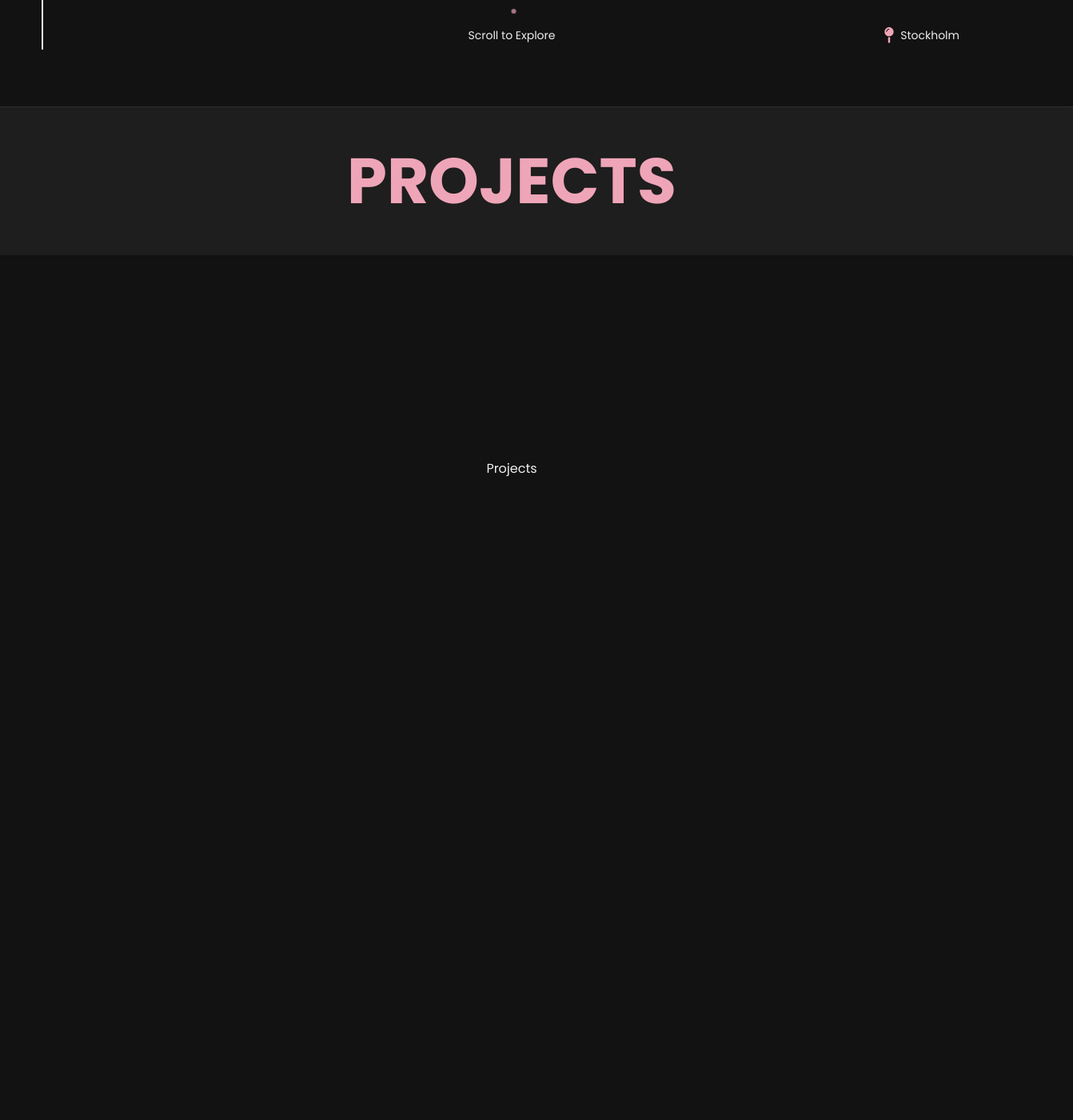
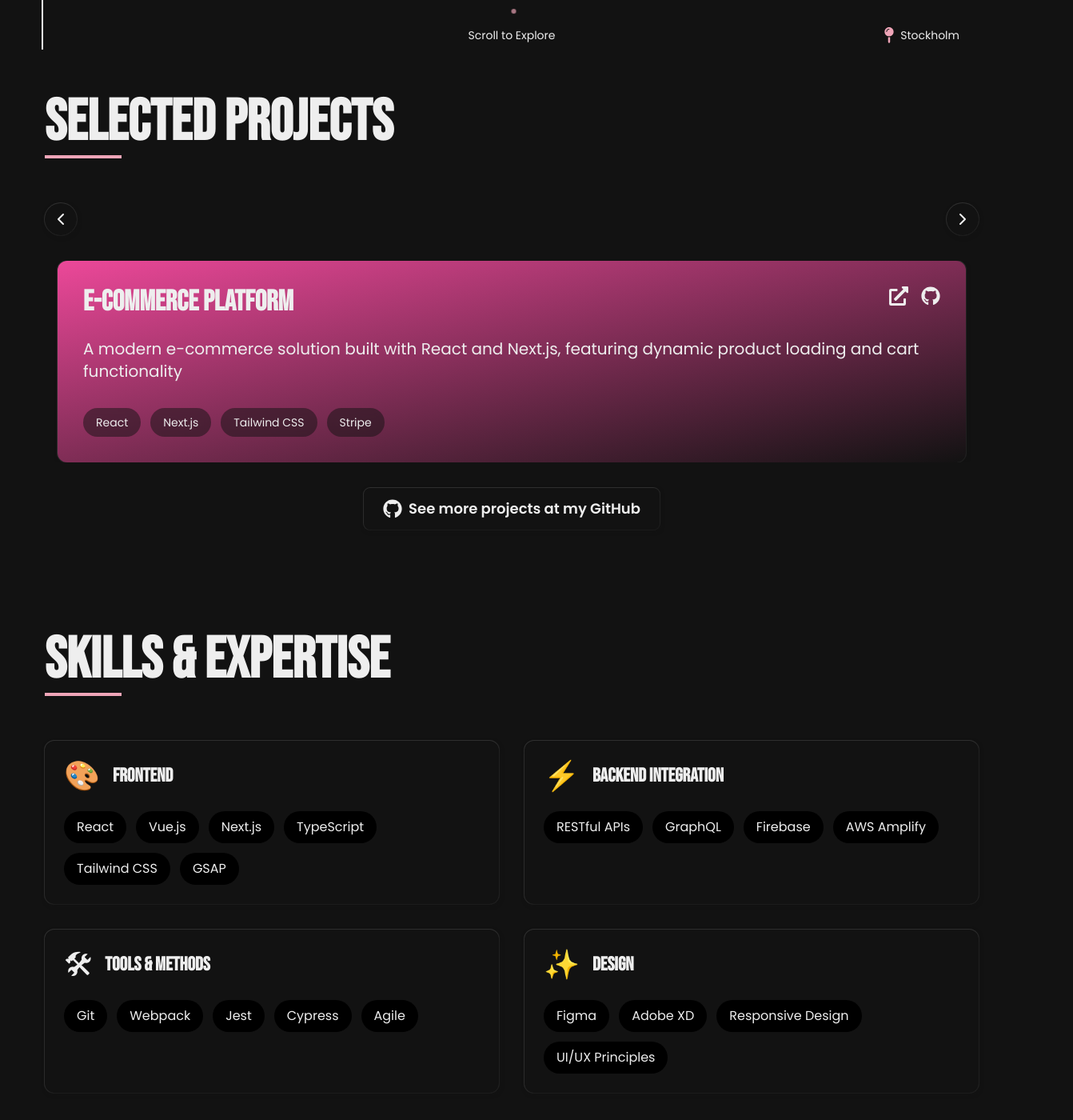
Before and after one commit to zarhaselene/portfolio, a Next.js app: page / in a window 1280 px wide. Shown: the part 738-2138 px from the top of the page at 80% size, 1342 px wide, since content can reach past the window. Before the commit the page ends 2112 px from the top, so only its background shows below. Built offline with nearby package versions, Linux system fonts and the light colour scheme.

Commit message:
Add motion library and update Tailwind shadow naming convention; remove unused Heading component

```diff
--- a/package.json
+++ b/package.json
@@ -9,6 +9,7 @@
     "lint": "next lint"
   },
   "dependencies": {
+    "motion": "^12.4.4",
     "next": "15.1.7",
     "react": "^19.0.0",
     "react-dom": "^19.0.0",
--- a/src/app/components/Heading.jsx
+++ /dev/null
@@ -1,15 +0,0 @@
-import React from "react";
-
-const Heading = ({ word }) => (
-  <div
-    className="mt-8 bg-base-200 shadow-dividers
-    relative flex items-center justify-center  -mx-[8vw]
-    lg:py-8 py-[10px] lg:mt-[80px] lg:mb-[50px] mb-[30px] "
-  >
-    <span className="text-secondary text-[3rem] lg:text-[5rem] uppercase font-bold">
-      {word}
-    </span>
-  </div>
-);
-
-export default Heading;
--- a/src/app/layout/Projects.jsx
+++ b/src/app/layout/Projects.jsx
@@ -1,7 +1,211 @@
-import React from "react";
+"use client";
+import React, { useState } from "react";
+import { motion } from "framer-motion";
+import { FaGithub, FaExternalLinkAlt, FaTimes } from "react-icons/fa";
+import { FiChevronLeft, FiChevronRight } from "react-icons/fi";
 
-const Projects = () => {
-  return <div className="h-svh mt-64 text-center">Projects</div>;
+const ProjectsAndSkills = () => {
+  const [activeSlide, setActiveSlide] = useState(0);
+
+  const projects = [
+    {
+      title: "E-Commerce Platform",
+      description:
+        "A modern e-commerce solution built with React and Next.js, featuring dynamic product loading and cart functionality",
+      tags: ["React", "Next.js", "Tailwind CSS", "Stripe"],
+      liveUrl: "#",
+      githubUrl: "#",
+      color: "from-pink-500",
+    },
+    {
+      title: "Weather Dashboard",
+      description:
+        "Real-time weather visualization app with location-based forecasts and interactive maps",
+      tags: ["React", "OpenWeather API", "Chart.js", "Styled Components"],
+      liveUrl: "#",
+      githubUrl: "#",
+      color: "from-purple-500",
+    },
+    {
+      title: "Task Management App",
+      description:
+        "Collaborative task management tool with real-time updates and team functionality",
+      tags: ["React", "Firebase", "Material-UI", "Redux"],
+      liveUrl: "#",
+      githubUrl: "#",
+      color: "from-blue-500",
+    },
+  ];
+
+  const skills = [
+    {
+      category: "Frontend",
+      items: [
+        "React",
+        "Vue.js",
+        "Next.js",
+        "TypeScript",
+        "Tailwind CSS",
+        "GSAP",
+      ],
+      icon: "🎨",
+    },
+    {
+      category: "Backend Integration",
+      items: ["RESTful APIs", "GraphQL", "Firebase", "AWS Amplify"],
+      icon: "⚡",
+    },
+    {
+      category: "Tools & Methods",
+      items: ["Git", "Webpack", "Jest", "Cypress", "Agile"],
+      icon: "🛠",
+    },
+    {
+      category: "Design",
+      items: ["Figma", "Adobe XD", "Responsive Design", "UI/UX Principles"],
+      icon: "✨",
+    },
+  ];
+
+  const nextSlide = () => {
+    setActiveSlide((prev) => (prev + 1) % projects.length);
+  };
+
+  const prevSlide = () => {
+    setActiveSlide((prev) => (prev - 1 + projects.length) % projects.length);
+  };
+
+  return (
+    <div className="w-full min-h-screen">
+      {/* Projects Section */}
+      <section className="px-4 py-16">
+        <div className="max-w-[1300px] mx-auto">
+          <h2 className="text-7xl font-bold mb-16 relative">
+            SELECTED PROJECTS
+            <span className="absolute -bottom-2 left-0 w-24 h-1 bg-secondary"></span>
+          </h2>
+
+          <div className="relative">
+            <div className="flex items-center justify-between mb-8">
+              <button
+                onClick={prevSlide}
+                className="p-2 rounded-full shadow-custom hover:text-secondary transition-colors"
+              >
+                <FiChevronLeft size={24} />
+              </button>
+              <button
+                onClick={nextSlide}
+                className="p-2 rounded-full shadow-custom hover:text-secondary transition-colors"
+              >
+                <FiChevronRight size={24} />
+              </button>
+            </div>
+
+            <div className="overflow-hidden">
+              <motion.div
+                className="flex transition-all duration-500 ease-out"
+                animate={{ x: `-${activeSlide * 100}%` }}
+              >
+                {projects.map((project, index) => (
+                  <div key={index} className="w-full flex-shrink-0 px-4">
+                    <motion.div
+                      className={`p-8 rounded-xl bg-gradient-to-br ${project.color} to-transparent shadow-custom`}
+                      initial={{ opacity: 0, y: 20 }}
+                      whileInView={{ opacity: 1, y: 0 }}
+                      transition={{ duration: 0.5 }}
+                    >
+                      <div className="flex justify-between items-start mb-6">
+                        <h3 className="text-4xl font-bold">{project.title}</h3>
+                        <div className="flex gap-4">
+                          <a
+                            href={project.liveUrl}
+                            className="text-base-content hover:text-base-content transition-colors"
+                          >
+                            <FaExternalLinkAlt size={24} />
+                          </a>
+                          <a
+                            href={project.githubUrl}
+                            className="text-base-content hover:text-base-content transition-colors"
+                          >
+                            <FaGithub size={24} />
+                          </a>
+                        </div>
+                      </div>
+
+                      <p className="text-xl text-base-content mb-8">
+                        {project.description}
+                      </p>
+
+                      <div className="flex flex-wrap gap-3">
+                        {project.tags.map((tag, tagIndex) => (
+                          <span
+                            key={tagIndex}
+                            className="px-4 py-2 text-sm bg-primary bg-opacity-50 rounded-full text-base-content backdrop-blur-sm"
+                          >
+                            {tag}
+                          </span>
+                        ))}
+                      </div>
+                    </motion.div>
+                  </div>
+                ))}
+              </motion.div>
+            </div>
+          </div>
+        </div>
+        <div className="flex justify-center mt-8">
+          <a
+            href="https://www.github.com/zarhaselene"
+            target="_blank"
+            rel="noopener noreferrer"
+            className="flex items-center gap-2 px-6 py-3 bg-primary text-base-content rounded-lg text-lg font-semibold shadow-custom hover:bg-base-200 transition"
+          >
+            <FaGithub size={24} /> See more projects at my GitHub
+          </a>
+        </div>
+      </section>
+
+      {/* Skills Section */}
+      <section className="px-4 py-16 ">
+        <div className="max-w-[1300px] mx-auto">
+          <h2 className="text-7xl font-bold mb-16 relative">
+            SKILLS & EXPERTISE
+            <span className="absolute -bottom-2 left-0 w-24 h-1 bg-secondary"></span>
+          </h2>
+
+          <div className="grid grid-cols-1 md:grid-cols-2 gap-8">
+            {skills.map((skillGroup, index) => (
+              <motion.div
+                key={index}
+                initial={{ opacity: 0, x: -20 }}
+                whileInView={{ opacity: 1, x: 0 }}
+                transition={{ duration: 0.5, delay: index * 0.1 }}
+                className="p-6 rounded-xl shadow-custom hover:border-secondary transition-all duration-300"
+              >
+                <div className="flex items-center gap-4 mb-6">
+                  <span className="text-4xl">{skillGroup.icon}</span>
+                  <h3 className="text-2xl font-bold">{skillGroup.category}</h3>
+                </div>
+                <div className="flex flex-wrap gap-3">
+                  {skillGroup.items.map((skill, skillIndex) => (
+                    <motion.span
+                      key={skillIndex}
+                      initial={{ scale: 0 }}
+                      whileInView={{ scale: 1 }}
+                      transition={{ duration: 0.3, delay: skillIndex * 0.1 }}
+                      className="px-4 py-2 bg-black rounded-full text-base-content"
+                    >
+                      {skill}
+                    </motion.span>
+                  ))}
+                </div>
+              </motion.div>
+            ))}
+          </div>
+        </div>
+      </section>
+    </div>
+  );
 };
 
-export default Projects;
+export default ProjectsAndSkills;
--- a/src/app/page.js
+++ b/src/app/page.js
@@ -1,6 +1,5 @@
 import Navbar from "./components/Navbar";
 import Hero from "./layout/Hero.jsx";
-import Heading from "./components/Heading";
 import Projects from "./layout/Projects.jsx";
 
 // import Experience from "./layout/Experience";
@@ -12,7 +11,6 @@ export default function Home() {
     <div>
       <Navbar />
       <Hero />
-      <Heading word="Projects" />
       <Projects />
       {/* <Experience /> */}
       {/* <Education /> */}
--- a/tailwind.config.mjs
+++ b/tailwind.config.mjs
@@ -13,7 +13,7 @@ export default {
         main: ["var(--font-poppins), sans-serif;"],
       },
       boxShadow: {
-        dividers: "1px 2px 5px rgb(18,18,18), 0 0 0 1px rgb(53,53,53)", // Custom shadow
+        custom: "1px 2px 5px rgb(18,18,18), 0 0 0 1px rgb(53,53,53)", // Custom shadow
       },
       screens: {
         xs: "300px",
```
Also changed, not shown: 1 other file (tests, documents, lock files or other folders).
